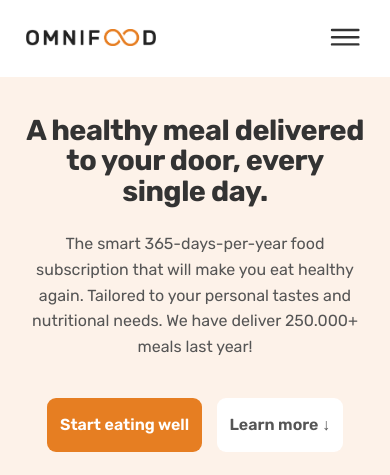
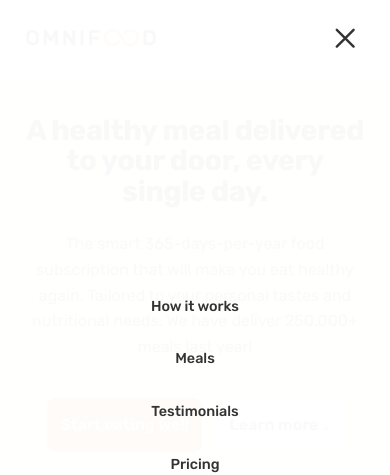
Before and after one commit to RogerCastillo877/landing-omnifood, a plain HTML site: page index.html in a window 390 px wide. Both pictures are taken after a click on the button 345 px from the left and 38 px from the top of the page. Shown: the top 475 px of the page. Drawn offline with nearby package versions, Linux system fonts and the light colour scheme.

Commit message:
feature: add functionality to nav button

```diff
--- a/index.html
+++ b/index.html
@@ -477,6 +477,7 @@
   </footer>
   <script type="module" src="https://unpkg.com/ionicons@7.1.0/dist/ionicons/ionicons.esm.js"></script>
   <script nomodule src="https://unpkg.com/ionicons@7.1.0/dist/ionicons/ionicons.js"></script>
+  <script type="" src="scrip.js"></script>
 </body>
 
 </html>
--- /dev/null
+++ b/scrip.js
@@ -0,0 +1,7 @@
+const btnNav = document.querySelector(".btn-mobile-nav");
+console.log(btnNav)
+const headerEl = document.querySelector(".header");
+
+btnNav.addEventListener("click", function () {
+  headerEl.classList.toggle("nav-open");
+});
```
